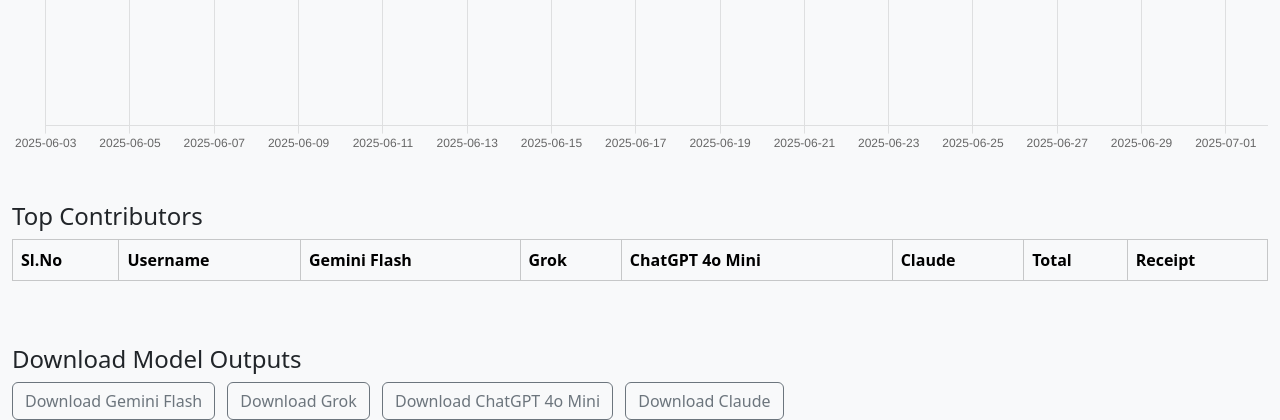
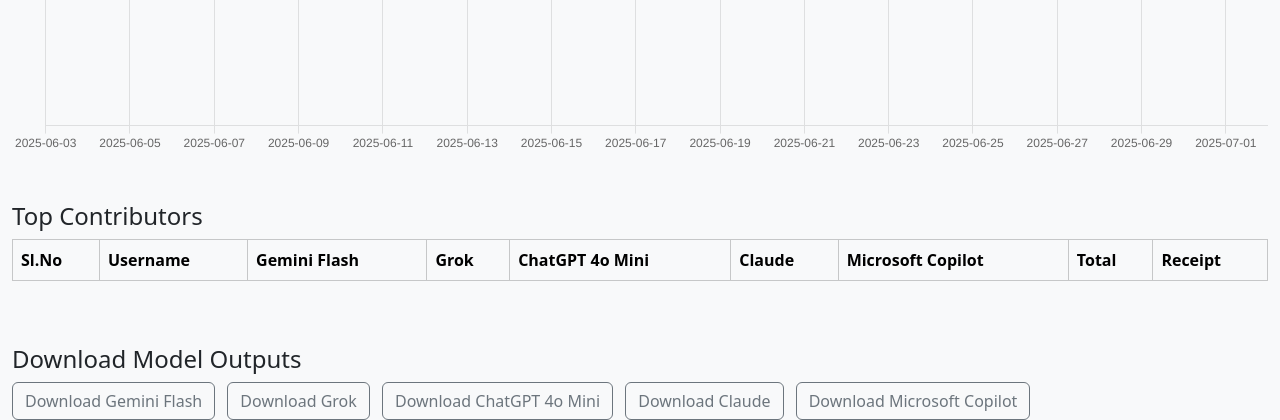
Before and after one commit to Testgptmodels/college_abstract_portal, a Flask app: page /admin in a window 1280 px wide. Shown: the part 985-1405 px from the top of the page. Run offline with Flask 3, Linux system fonts and the light colour scheme; the visitor is signed in with stand-in values (Sample User, id 1); lists and menus that the app fills with data are empty.

Commit message:
Add files via upload

```diff
--- a/app.py
+++ b/app.py
@@ -286,6 +286,7 @@ def admin_dashboard():
             'grok': counts[1],
             'chatgpt_4o_mini': counts[2],
             'claude': counts[3],
+            'copilot': counts[4],
             'total': total
         })
     contributor_data = sorted(contributor_data, key=lambda x: x['total'], reverse=True)
--- a/templates/admin_dashboard.html
+++ b/templates/admin_dashboard.html
@@ -59,6 +59,7 @@
               <th>Grok</th>
               <th>ChatGPT 4o Mini</th>
               <th>Claude</th>
+              <th>Microsoft Copilot</th> <!-- ✅ Add this line -->
               <th>Total</th>
               <th>Receipt</th>
             </tr>
@@ -72,7 +73,8 @@
               <td>{{ contributor.grok }}</td>
               <td>{{ contributor.chatgpt_4o_mini }}</td>
               <td>{{ contributor.claude }}</td>
-              <td>{{ contributor.total }}</td>
+              <td>{{ contributor.copilot }}</td> <!-- ✅ Add this -->
+              <td><strong>{{ contributor.total }}</strong></td>
               <td>
                 <a href="{{ url_for('receipt', username=contributor.username) }}" class="btn btn-sm btn-primary">Receipt</a>
               </td>
@@ -91,7 +93,8 @@
       <a href="{{ url_for('download_model', model='gemini_flash') }}" class="btn btn-outline-secondary me-2">Download Gemini Flash</a>
       <a href="{{ url_for('download_model', model='grok') }}" class="btn btn-outline-secondary me-2">Download Grok</a>
       <a href="{{ url_for('download_model', model='chatgpt_4o_mini') }}" class="btn btn-outline-secondary me-2">Download ChatGPT 4o Mini</a>
-      <a href="{{ url_for('download_model', model='claude') }}" class="btn btn-outline-secondary">Download Claude</a>
+      <a href="{{ url_for('download_model', model='claude') }}" class="btn btn-outline-secondary me-2">Download Claude</a>
+      <a href="{{ url_for('download_model', model='copilot') }}" class="btn btn-outline-secondary me-2">Download Microsoft Copilot</a>
     </div>
   </div>
 </div>
--- a/templates/receipt.html
+++ b/templates/receipt.html
@@ -74,15 +74,15 @@
     <table>
         <tr>
             <td class="no-border" colspan="4" style="text-align:right;"><strong>Amount:</strong></td>
-            <td>{{ amount }}</td>
+             <td>{{ "%.2f"|format(amount) }}</td>
         </tr>
         <tr>
             <td class="no-border" colspan="4" style="text-align:right;"><strong>Additional Charges:</strong></td>
-            <td>{{ additional_charges }}</td>
+            <td>{{ "%.2f"|format(additional_charges) }}</td>
         </tr>
         <tr>
             <td class="no-border" colspan="4" style="text-align:right;"><strong>Total:</strong></td>
-            <td><strong>{{ total }}</strong></td>
+             <td><strong>{{ "%.2f"|format(total) }}</strong></td>
         </tr>
     </table>
 
```
